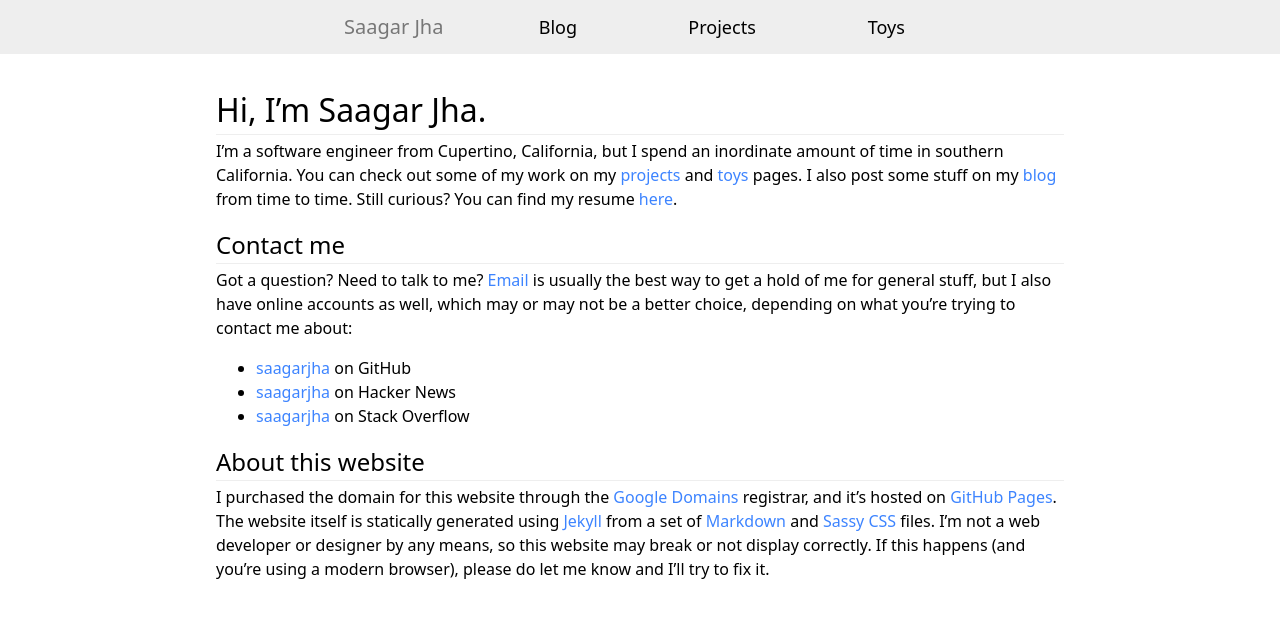
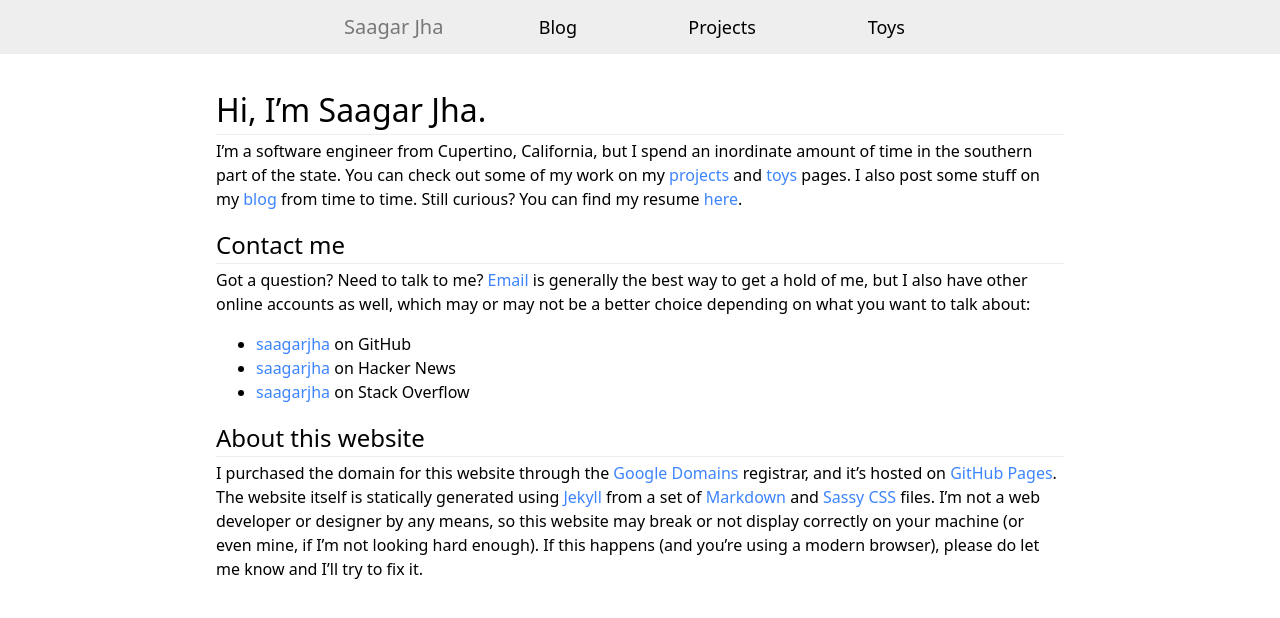
Before and after one commit to saagarjha/saagarjha.github.io, a Jekyll site: the page built from index.md, in a window 1280 px wide. Shown: the top 618 px of the page. Built offline with Jekyll 4.4.1, drawn with Linux system fonts in a browser that asks for light colours.

Commit message:
Update homepage

```diff
--- a/index.md
+++ b/index.md
@@ -1,17 +1,17 @@
 ---
 layout: page
-title: About
+title: Saagar Jha
 ---
 
 # Hi, I'm Saagar Jha.
-I'm a software engineer from Cupertino, California, but I spend an inordinate amount of time in southern California. You can check out some of my work on my [projects]({{ site.url }}/projects) and [toys]({{ site.url }}/toys) pages. I also post some stuff on my [blog]({{ site.url }}/blog) from time to time. Still curious? You can find my resume [here]({{ site.url }}/resume.pdf).
+I'm a software engineer from Cupertino, California, but I spend an inordinate amount of time in the southern part of the state. You can check out some of my work on my [projects]({{ site.url }}/projects) and [toys]({{ site.url }}/toys) pages. I also post some stuff on my [blog]({{ site.url }}/blog) from time to time. Still curious? You can find my resume [here]({{ site.url }}/resume.pdf).
 
 ## Contact me
-Got a question? Need to talk to me? [Email](mailto:{{ site.email }}) is usually the best way to get a hold of me for general stuff, but I also have online accounts as well, which may or may not be a better choice, depending on what you're trying to contact me about:
+Got a question? Need to talk to me? [Email](mailto:{{ site.email }}) is generally the best way to get a hold of me, but I also have other online accounts as well, which may or may not be a better choice depending on what you want to talk about:
 
 - [{{ site.github_username }}](https://github.com/{{ site.github_username }}) on GitHub
 - [saagarjha](https://news.ycombinator.com/user?id=saagarjha) on Hacker News
 - [saagarjha](https://stackoverflow.com/users/5230900/saagarjha) on Stack Overflow
 
 ## About this website
-I purchased the domain for this website through the [Google Domains](https://domains.google/) registrar, and it's hosted on [GitHub Pages](https://pages.github.com). The website itself is statically generated using [Jekyll](https://jekyllrb.com) from a set of [Markdown](https://daringfireball.net/projects/markdown/) and [Sassy CSS](http://sass-lang.com) files. I'm not a web developer or designer by any means, so this website may break or not display correctly. If this happens (and you're using a modern browser), please do let me know and I'll try to fix it.
+I purchased the domain for this website through the [Google Domains](https://domains.google/) registrar, and it's hosted on [GitHub Pages](https://pages.github.com). The website itself is statically generated using [Jekyll](https://jekyllrb.com) from a set of [Markdown](https://daringfireball.net/projects/markdown/) and [Sassy CSS](http://sass-lang.com) files. I'm not a web developer or designer by any means, so this website may break or not display correctly on your machine (or even mine, if I'm not looking hard enough). If this happens (and you're using a modern browser), please do let me know and I'll try to fix it.
```
